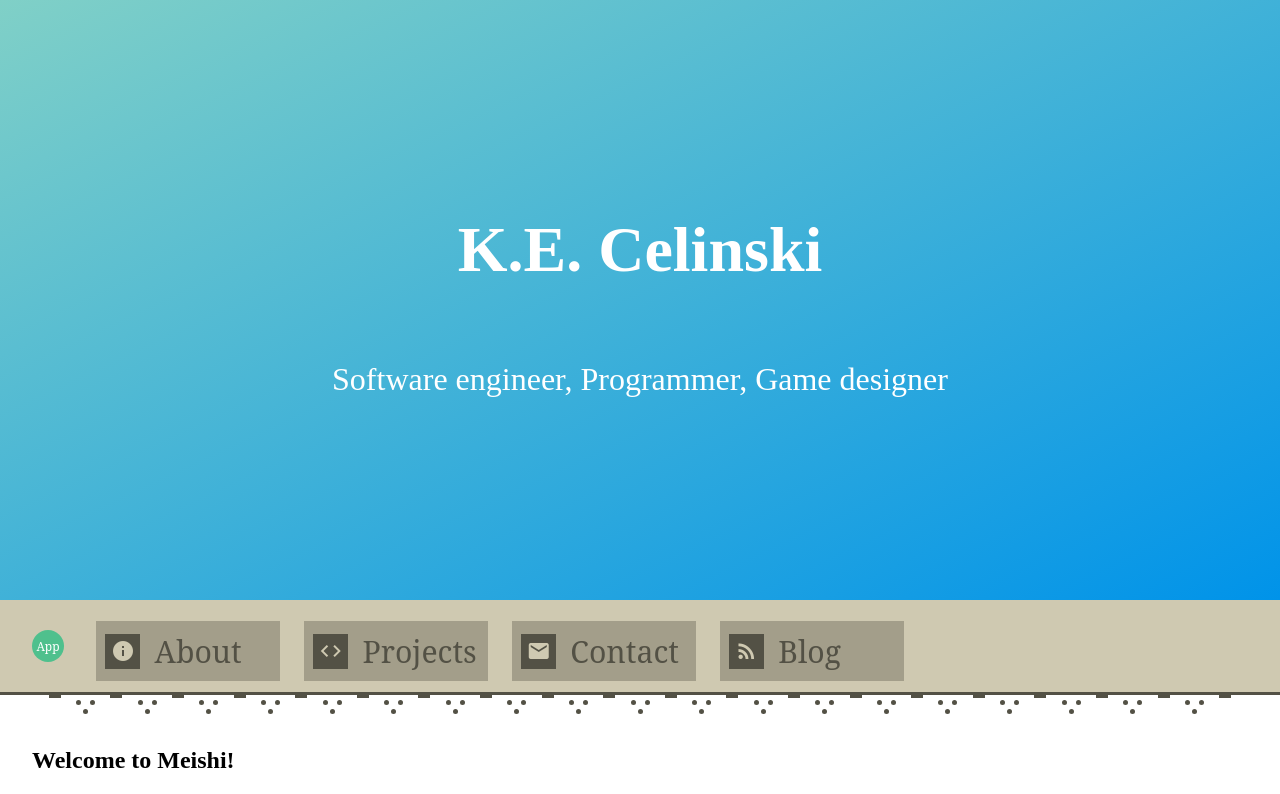
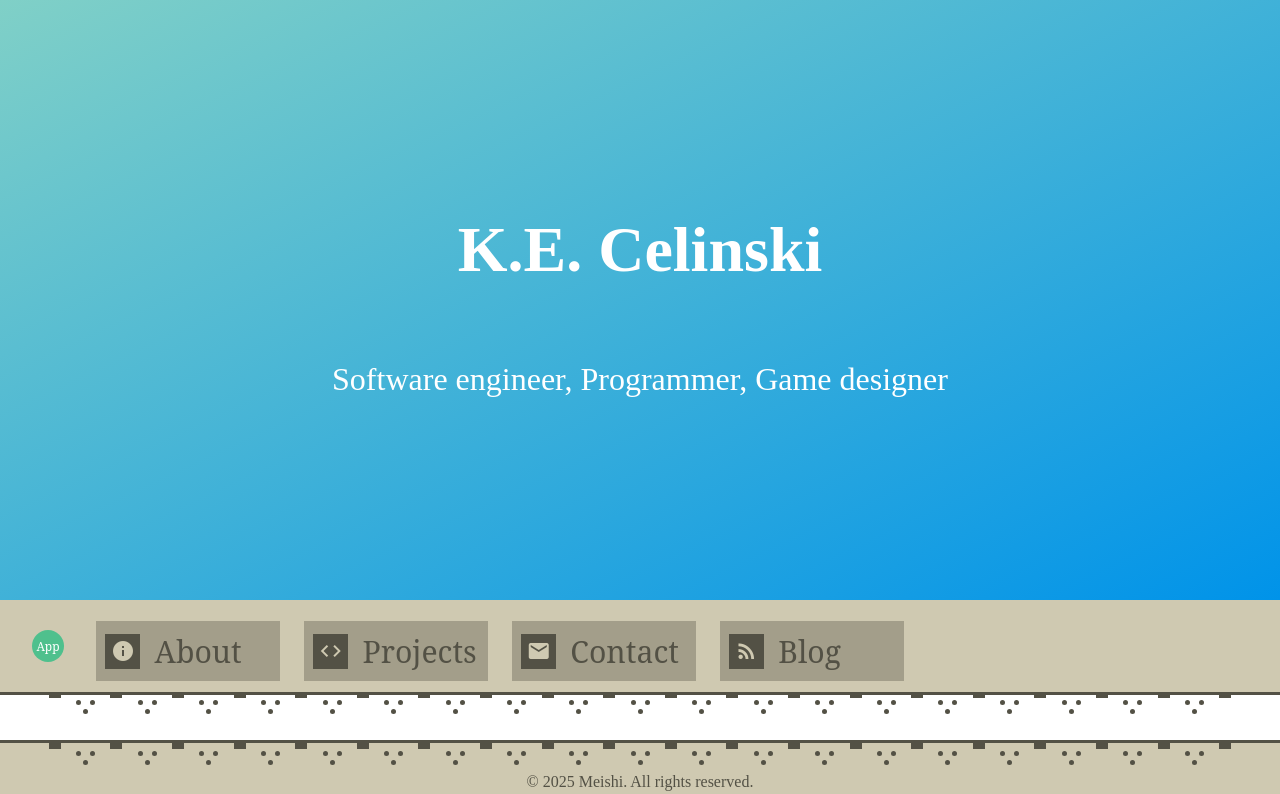
Before and after one commit to Altair115/Meishi, a Vue app: page /#/ in a window 1280 px wide. Shown: the top 794 px of the page. Built offline with nearby package versions, Linux system fonts and the light colour scheme.

Commit message:
:sparkles: Added Style Footer

```diff
--- a/src/App.vue
+++ b/src/App.vue
@@ -3,6 +3,7 @@ import { ref, onMounted, onBeforeUnmount } from 'vue';
 import NavBar from "@/components/navigation/NavBar.vue";
 import Banner from "@/components/common/Banner.vue";
 import NierAccentBar from "@/components/common/NierAccentBar.vue";
+import Footer from "@/components/common/Footer.vue";
 
 const isSticky = ref(false);
 const bannerHeight = ref(600);
@@ -41,6 +42,7 @@ onBeforeUnmount(() => {
 
   <main class="main-content">
     <router-view />
+    <Footer />
   </main>
 </template>
 
--- a/src/assets/nier-theme.css
+++ b/src/assets/nier-theme.css
@@ -195,6 +195,25 @@
     z-index: 5;
 }
 
+/* === Footer === */
+.nier-footer {
+    position: fixed;
+    bottom: 0;
+    left: 0;
+    width: 100%;
+    height: 60px;
+    background: var(--nier-navbar-bg);
+    color: var(--nier-navitem-text);
+    border-top: 3px solid var(--nier-separator);
+    box-sizing: border-box;
+    display: flex;
+    flex-direction: column;
+    justify-content: flex-start;
+    align-items: stretch;
+    overflow: visible;
+    z-index: 100;
+}
+
 /* Test area */
 .main-content {
     max-width: 1280px;
--- /dev/null
+++ b/src/components/common/Footer.vue
@@ -0,0 +1,31 @@
+<script setup lang="ts">
+import NierAccentBar from "@/components/common/NierAccentBar.vue";
+</script>
+
+<template>
+  <footer class="nier-footer">
+    <div class="accent-wrapper">
+      <NierAccentBar />
+    </div>
+    <div class="footer-content">
+      <span>© 2025 Meishi. All rights reserved.</span>
+    </div>
+  </footer>
+</template>
+
+<style scoped>
+.accent-wrapper {
+  position: relative;
+  height: 0px;
+  overflow: visible;
+  z-index: 10;
+}
+
+.footer-content {
+  flex: 1;
+  display: flex;
+  align-items: center;
+  justify-content: center;
+  padding-top: 20px; /* 👈 Added to make space for the accent */
+}
+</style>
```
